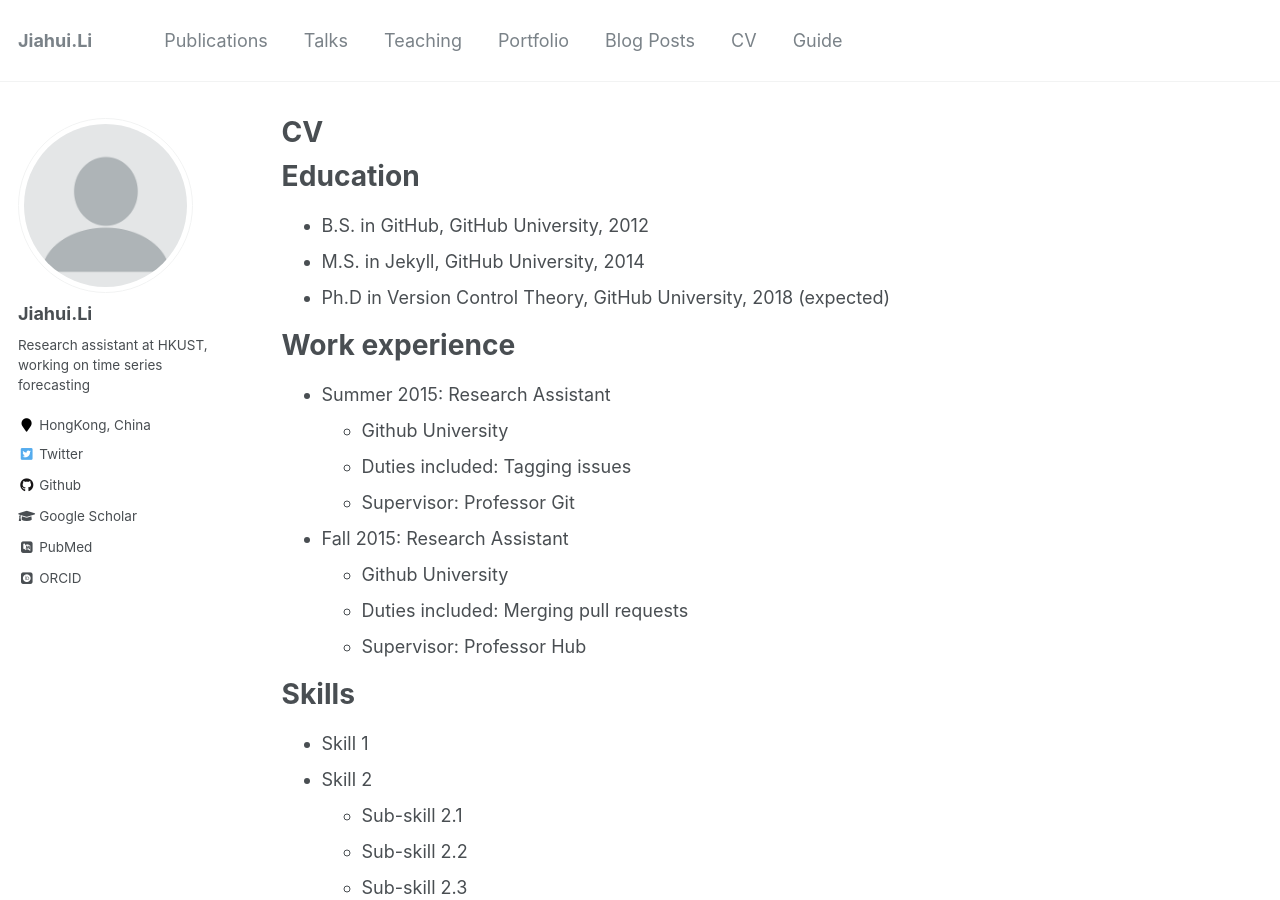
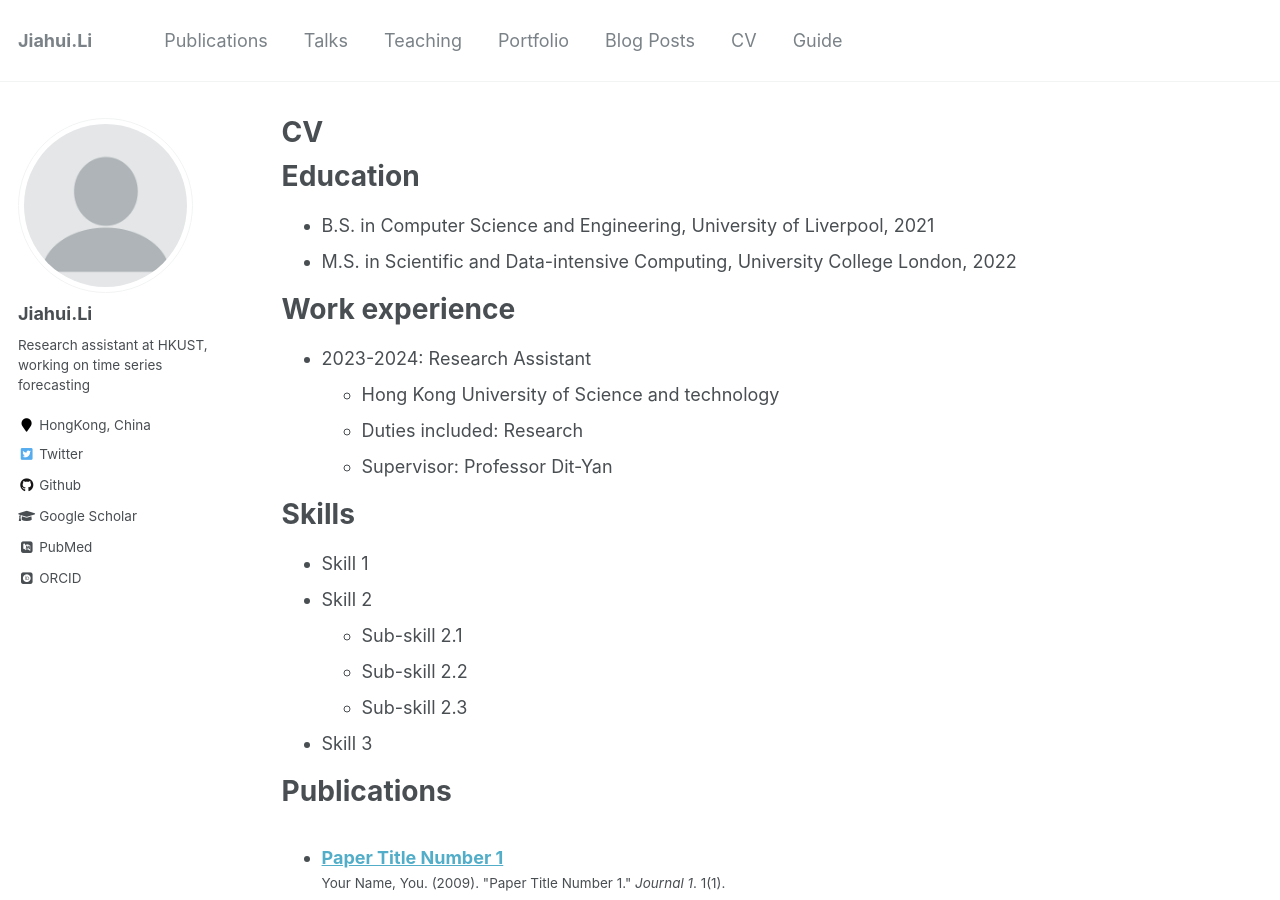
Before and after one commit to jimmylihui/jimmylihui.github.io, a Jekyll site: the page built from _pages/cv.md, in a window 1280 px wide and 900 px high. Built offline with Jekyll 4.4.1, drawn with Linux system fonts in a browser that asks for light colours; some web fonts are replaced.

Commit message:
Update cv.md

```diff
--- a/_pages/cv.md
+++ b/_pages/cv.md
@@ -11,21 +11,17 @@
 
 Education
 ======
-* B.S. in GitHub, GitHub University, 2012
-* M.S. in Jekyll, GitHub University, 2014
-* Ph.D in Version Control Theory, GitHub University, 2018 (expected)
+* B.S. in Computer Science and Engineering, University of Liverpool, 2021
+* M.S. in Scientific and Data-intensive Computing, University College London, 2022
+
 
 Work experience
 ======
-* Summer 2015: Research Assistant
-  * Github University
-  * Duties included: Tagging issues
-  * Supervisor: Professor Git
+* 2023-2024: Research Assistant
+  * Hong Kong University of Science and technology
+  * Duties included: Research
+  * Supervisor: Professor Dit-Yan
 
-* Fall 2015: Research Assistant
-  * Github University
-  * Duties included: Merging pull requests
-  * Supervisor: Professor Hub
 
 Skills
 ======
```
